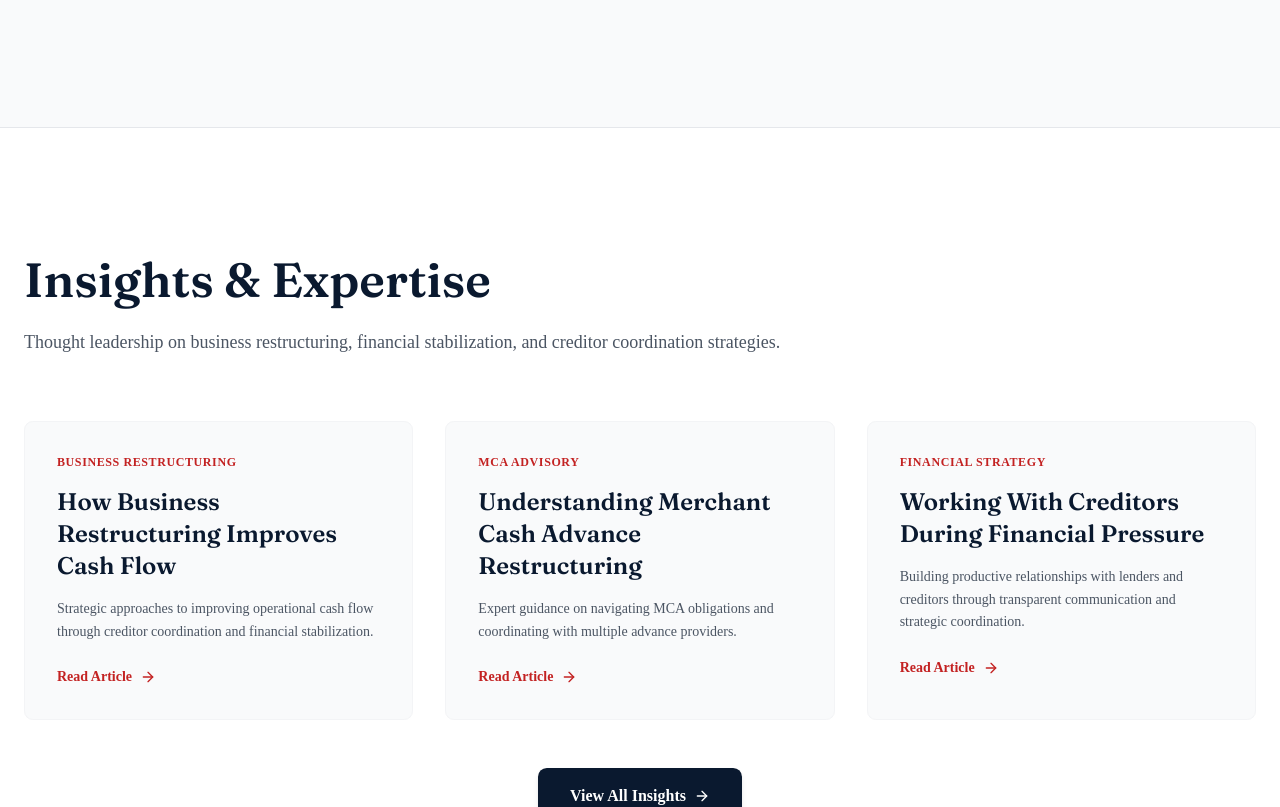
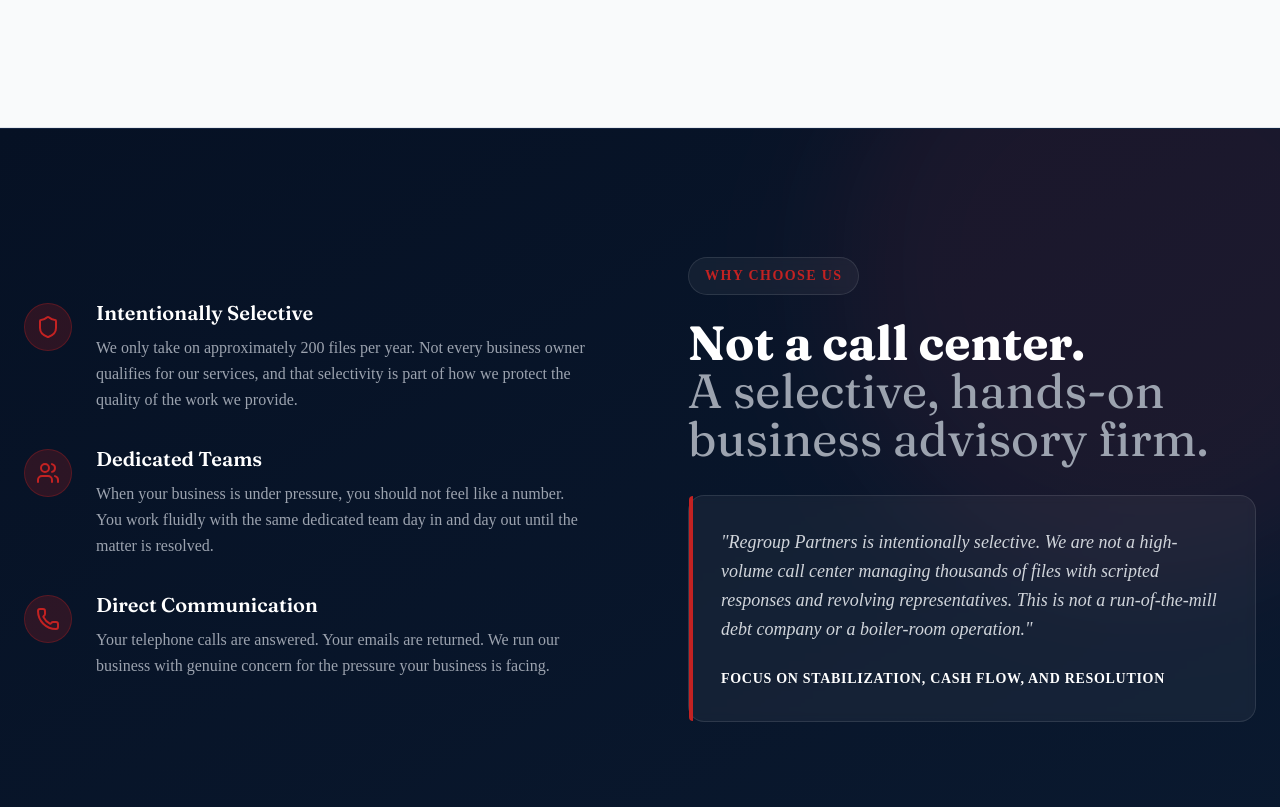
Before and after one commit to samknows9999/sg-054d5103-85fc-4583-be9c-e577d71113a8-1779968500, a Next.js app: page / in a window 1280 px wide. Shown: the part 4140-4947 px from the top of the page. Built offline with nearby package versions, Linux system fonts and the light colour scheme.

Commit message:
feat(ui): add why choose us section to home page

```diff
--- a/src/pages/index.tsx
+++ b/src/pages/index.tsx
@@ -317,6 +317,72 @@ export default function Home() {
           </div>
         </section>
 
+        {/* Why Clients Choose Regroup Partners */}
+        <section className="py-24 md:py-32 bg-[#0A192F] text-white border-t border-[#112240] relative overflow-hidden">
+          <div className="absolute inset-0 bg-gradient-to-br from-[#061124] to-[#0A192F]"></div>
+          <div className="absolute top-0 right-0 -mr-40 -mt-40 w-[600px] h-[600px] bg-primary/10 rounded-full blur-3xl mix-blend-screen pointer-events-none"></div>
+
+          <div className="max-w-[1400px] mx-auto px-6 relative z-10">
+            <div className="grid lg:grid-cols-2 gap-16 lg:gap-24 items-center">
+
+              <div className="order-2 lg:order-1">
+                <div className="space-y-8">
+                  <div className="flex gap-6 items-start">
+                    <div className="w-12 h-12 rounded-full bg-primary/20 flex items-center justify-center flex-shrink-0 mt-1 border border-primary/30">
+                      <Shield className="w-6 h-6 text-primary" />
+                    </div>
+                    <div>
+                      <h4 className="text-xl font-serif font-semibold text-white mb-2">Intentionally Selective</h4>
+                      <p className="text-gray-400 leading-relaxed font-light">We only take on approximately 200 files per year. Not every business owner qualifies for our services, and that selectivity is part of how we protect the quality of the work we provide.</p>
+                    </div>
+                  </div>
+
+                  <div className="flex gap-6 items-start">
+                    <div className="w-12 h-12 rounded-full bg-primary/20 flex items-center justify-center flex-shrink-0 mt-1 border border-primary/30">
+                      <Users className="w-6 h-6 text-primary" />
+                    </div>
+                    <div>
+                      <h4 className="text-xl font-serif font-semibold text-white mb-2">Dedicated Teams</h4>
+                      <p className="text-gray-400 leading-relaxed font-light">When your business is under pressure, you should not feel like a number. You work fluidly with the same dedicated team day in and day out until the matter is resolved.</p>
+                    </div>
+                  </div>
+
+                  <div className="flex gap-6 items-start">
+                    <div className="w-12 h-12 rounded-full bg-primary/20 flex items-center justify-center flex-shrink-0 mt-1 border border-primary/30">
+                      <Phone className="w-6 h-6 text-primary" />
+                    </div>
+                    <div>
+                      <h4 className="text-xl font-serif font-semibold text-white mb-2">Direct Communication</h4>
+                      <p className="text-gray-400 leading-relaxed font-light">Your telephone calls are answered. Your emails are returned. We run our business with genuine concern for the pressure your business is facing.</p>
+                    </div>
+                  </div>
+                </div>
+              </div>
+
+              <div className="order-1 lg:order-2">
+                <div className="inline-flex items-center gap-3 px-4 py-2 bg-white/5 border border-white/10 rounded-full mb-6 backdrop-blur-sm">
+                  <span className="text-sm font-semibold text-primary tracking-widest uppercase">Why Choose Us</span>
+                </div>
+                <h2 className="font-serif text-4xl md:text-5xl font-bold mb-8 text-white leading-tight">
+                  Not a call center. <br />
+                  <span className="text-gray-400 font-light">A selective, hands-on business advisory firm.</span>
+                </h2>
+
+                <div className="bg-white/5 border border-white/10 p-8 rounded-2xl backdrop-blur-sm relative">
+                  <div className="absolute top-0 left-0 w-1 h-full bg-primary rounded-l-2xl"></div>
+                  <p className="text-lg text-gray-300 leading-relaxed font-light italic">
+                    "Regroup Partners is intentionally selective. We are not a high-volume call center managing thousands of files with scripted responses and revolving representatives. This is not a run-of-the-mill debt company or a boiler-room operation."
+                  </p>
+                  <p className="mt-6 text-white font-semibold uppercase tracking-wider text-sm">
+                    Focus on Stabilization, Cash Flow, and Resolution
+                  </p>
+                </div>
+              </div>
+
+            </div>
+          </div>
+        </section>
+
         {/* Insights */}
         <section className="py-24 md:py-32 bg-white">
           <div className="max-w-[1400px] mx-auto px-6">
```
